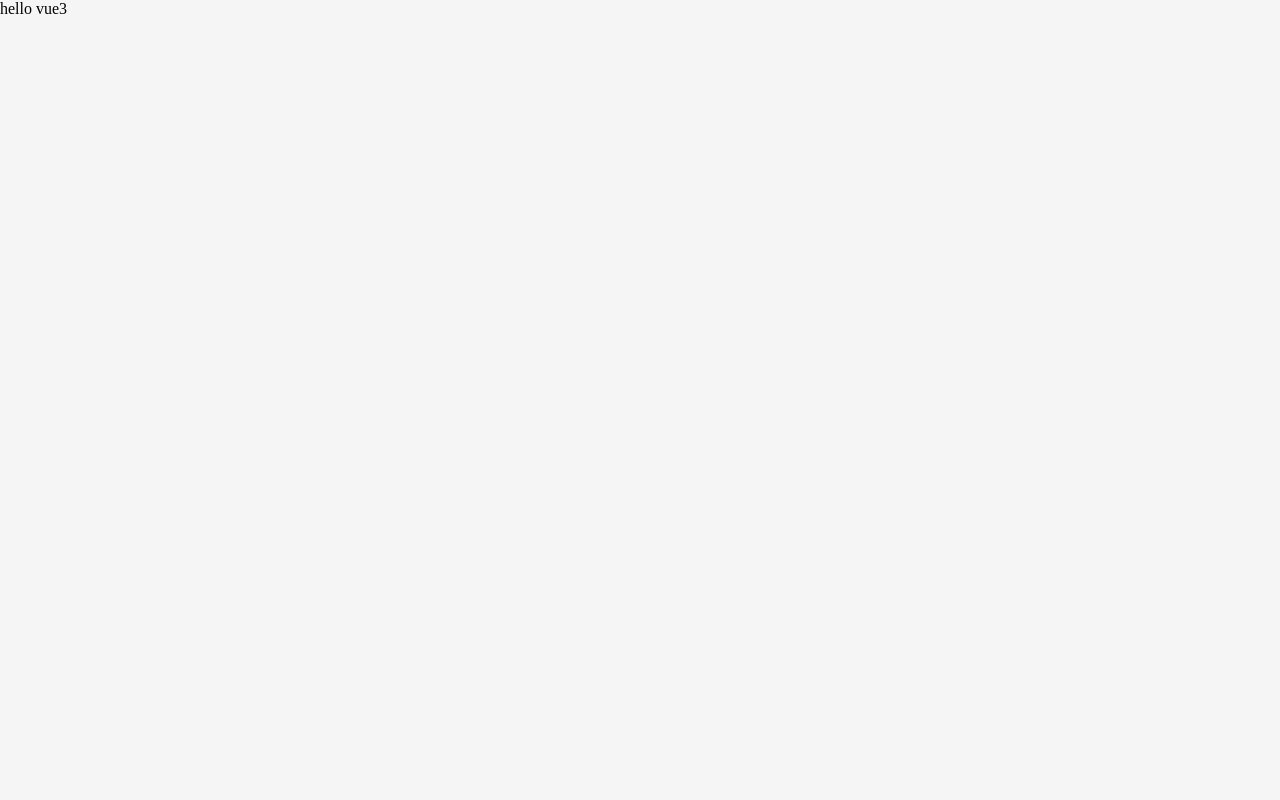
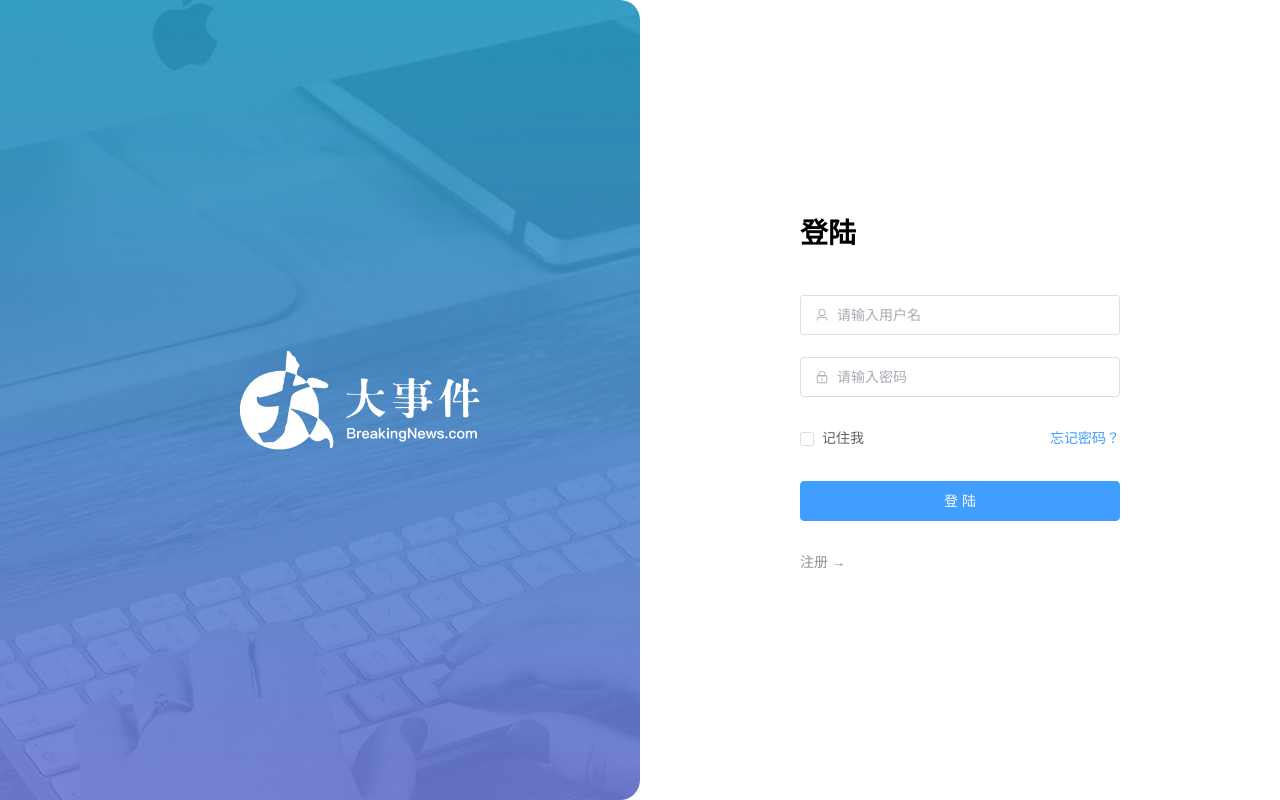
Before and after one commit to KevinC3041/big-event-frontend, a Vue app: page / in a window 1280 px wide. Built offline with nearby package versions, Linux system fonts and the light colour scheme.

Commit message:
build the registration page

```diff
--- a/package.json
+++ b/package.json
@@ -9,6 +9,7 @@
     "preview": "vite preview"
   },
   "dependencies": {
+    "@element-plus/icons-vue": "^2.3.1",
     "axios": "^1.7.2",
     "element-plus": "^2.7.5",
     "vue": "^3.4.21"
--- a/src/App.vue
+++ b/src/App.vue
@@ -1,9 +1,9 @@
 <script setup>
-
+  import LoginVue from '@/views/Login.vue'
 </script>
 
 <template>
-  hello vue3
+  <LoginVue/>
 </template>
 
 <style scoped>
--- /dev/null
+++ b/src/views/Login.vue
@@ -0,0 +1,141 @@
+<script setup>
+    import { User, Lock } from '@element-plus/icons-vue'
+    import { ref } from 'vue'
+    // 控制注册与登陆表单的显示，默认显示登陆
+    const isRegister = ref(false)
+    // 定义数据模型
+    const registerData = ref({
+        username:'',
+        password:'',
+        rePassword:''
+    })
+
+    // 校验密码的函数
+    const checkRePassword = (rule, value, callback) => {
+        if(value===''){
+            callback(new Error('请再次确认密码'))
+        } else if (value !== registerData.value.password){
+            callback(new Error('请确保两次输入的密码一样'))
+        } else {
+            callback()
+        }
+    }
+
+    // 定义表单校验规则
+    const rules = {
+        username:[
+            { required:true,message:'请输入用户名',trigger:'blur' },
+            { min:5,max:16,message:'长度为5~16位非空字符',trigger:'blur' }
+        ],
+        password:[
+            { required:true,message:'请输入密码',trigger:'blur' },
+            { min:5,max:16,message:'长度为5~16位非空字符',trigger:'blur' }
+        ],
+        rePassword:[
+            {validator:checkRePassword,trigger:'blur'}
+        ]
+    }
+</script>
+
+<template>
+    <el-row class=login-page>
+      <el-col :span="12" class="bg"></el-col>
+      <el-col :span="6" :offset="3" class="form">
+        <!-- 注册表单 -->
+        <el-form ref="form" size="large" autocomplete="off" v-if="isRegister" :model="registerData" :rules="rules">
+          <el-form-item>
+            <h1>注册</h1>
+          </el-form-item>
+          <el-form-item prop="username">
+            <el-input :prefix-icon="User" placeholder="请输入用户名" v-model="registerData.username"></el-input>
+          </el-form-item>
+          <el-form-item prop="password">
+            <el-input :prefix-icon="Lock" type="password" show-password
+            placeholder="请输入密码" v-model="registerData.password"></el-input>
+          </el-form-item>
+          <el-form-item prop="rePassword">
+            <el-input :prefix-icon="Lock" type="password" show-password
+            placeholder="请再次输入密码" v-model="registerData.rePassword"></el-input>
+          </el-form-item>
+          <!-- 注册按钮 -->
+          <el-form-item>
+            <el-button class="button" type="primary" auto-insert-space>
+                注册
+            </el-button>
+          </el-form-item>
+          <el-form-item class="flex">
+            <el-link type="info" :underline="false"
+            @click="isRegister = false">
+                ← 返回
+            </el-link>
+          </el-form-item>
+        </el-form>
+        <!-- 登陆表单 -->
+        <el-form ref="form" size="large" autocomplete="off" v-else>
+            <el-form-item>
+                <h1>登陆</h1>
+            </el-form-item>
+            <el-form-item>
+                <el-input :prefix-icon="User" placeholder="请输入用户名"></el-input>
+            </el-form-item>
+            <el-form-item>
+                <el-input name="password" :prefix-icon="Lock"
+                type="password" placeholder="请输入密码"></el-input>
+            </el-form-item>
+            <el-form-item class="flex">
+                <div class="flex">
+                    <el-checkbox>记住我</el-checkbox>
+                    <el-link type="primary" :underline="false">忘记密码？</el-link>
+                </div>
+            </el-form-item>
+            <!-- 登录按钮 -->
+            <el-form-item>
+                <el-button class="button" type="primary"
+                auto-insert-space>登陆</el-button>
+            </el-form-item>
+            <el-form-item class="flex">
+                <el-link type="info" :underline="false"
+                @click="isRegister = true">
+                    注册 →
+                </el-link>
+            </el-form-item>
+        </el-form>
+      </el-col>
+    </el-row>
+</template>
+
+<style lant="scss" scoped>
+/* 样式 */
+.login-page {
+    height: 100vh;
+    background-color: #fff;
+
+    .bg {
+        background: url('@/assets/logo2.png') no-repeat 60% center /
+        240px auto,
+            url('@/assets/login_bg.jpg') no-repeat center / cover;
+        border-radius: 0 20px 20px 0;
+    }
+
+    .form {
+        display: flex;
+        flex-direction: column;
+        justify-content: center;
+        user-select: none;
+
+        .title {
+            margin: 0 auto;
+        }
+
+        .button {
+            width: 100%;
+        }
+
+        .flex {
+            width: 100%;
+            display: flex;
+            justify-content: space-between;
+        }
+    }
+}
+</style>
```
Also changed, not shown: 1 other file (tests, documents, lock files or other folders).
